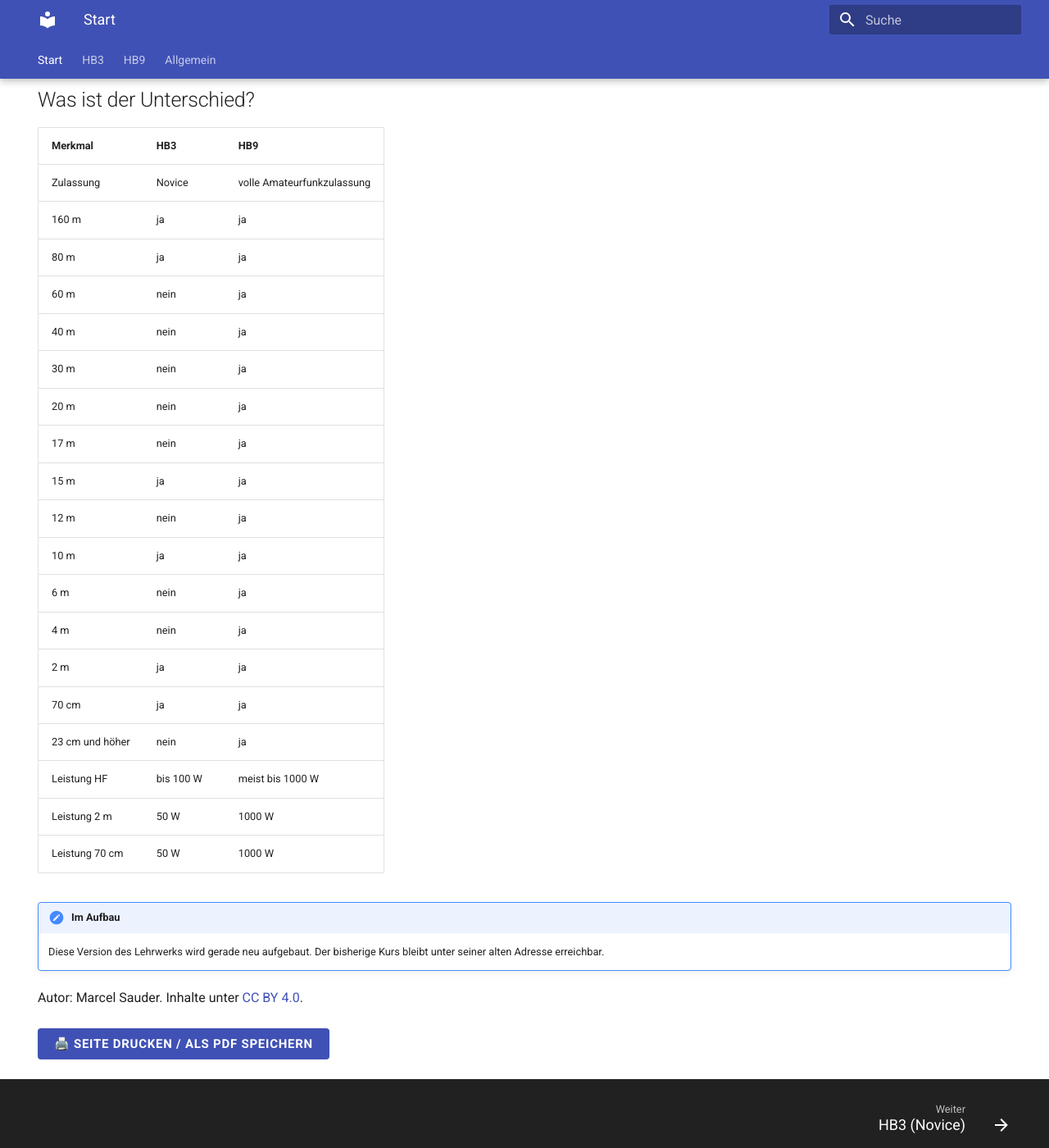
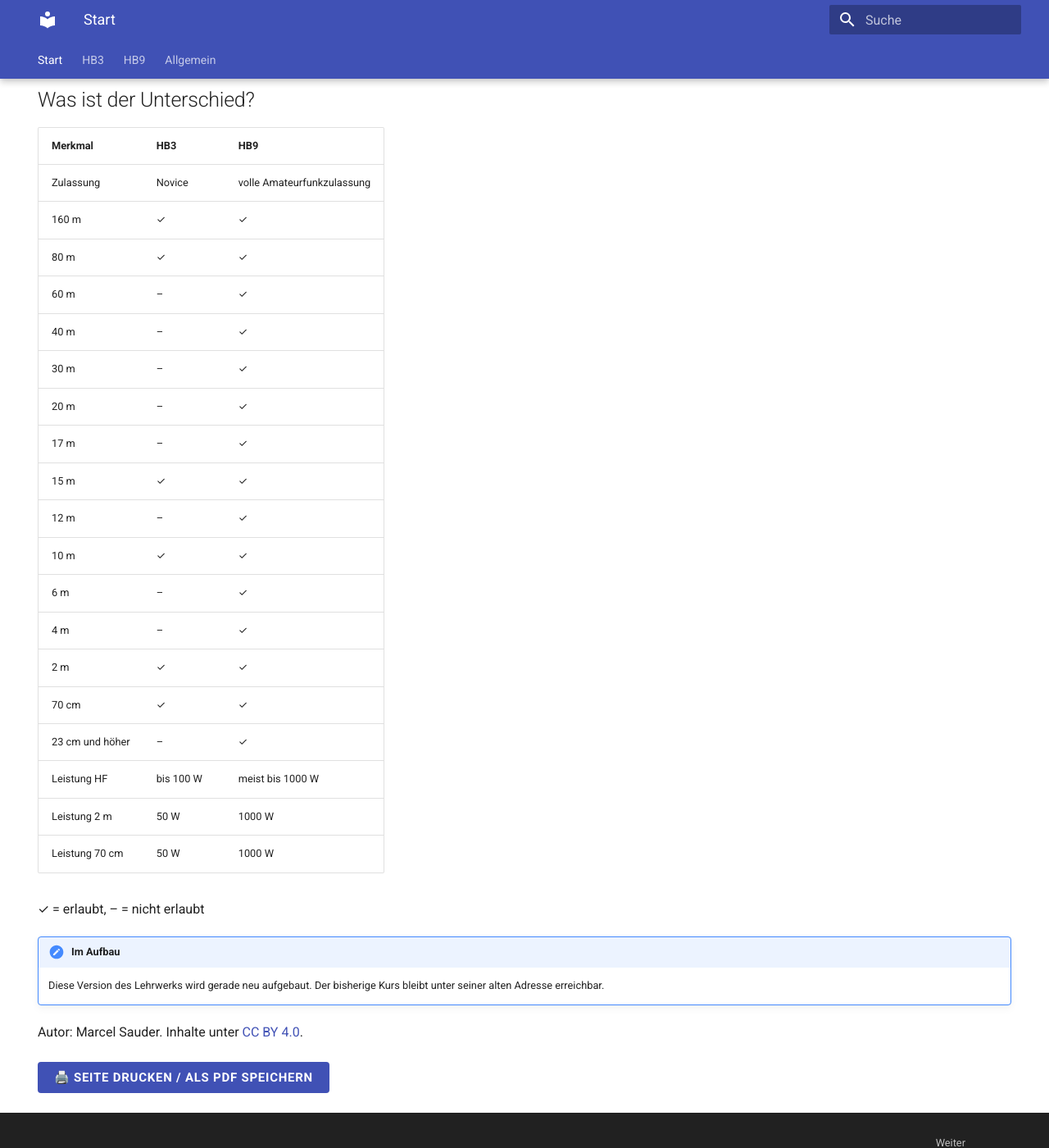
Before and after one commit to MaShaoDe/Amateurfunk-verstehen, an MkDocs documentation site: the page built from docs/index.md, in a window 1280 px wide and 1400 px high, scrolled down 501 px. Shown: the whole window at 82% size. Built offline with MkDocs 1.6.1 and Material for MkDocs 9.7.7, drawn with Linux system fonts in a browser that asks for light colours.

Commit message:
Vergleichstabelle: Häkchen und Strich statt Ja und Nein

```diff
--- a/snippets/vergleich-hb3-hb9.md
+++ b/snippets/vergleich-hb3-hb9.md
@@ -1,21 +1,23 @@
 | Merkmal | HB3 | HB9 |
 | --- | --- | --- |
 | Zulassung | Novice | volle Amateurfunkzulassung |
-| 160 m | ja | ja |
-| 80 m | ja | ja |
-| 60 m | nein | ja |
-| 40 m | nein | ja |
-| 30 m | nein | ja |
-| 20 m | nein | ja |
-| 17 m | nein | ja |
-| 15 m | ja | ja |
-| 12 m | nein | ja |
-| 10 m | ja | ja |
-| 6 m | nein | ja |
-| 4 m | nein | ja |
-| 2 m | ja | ja |
-| 70 cm | ja | ja |
-| 23 cm und höher | nein | ja |
+| 160 m | ✓ | ✓ |
+| 80 m | ✓ | ✓ |
+| 60 m | – | ✓ |
+| 40 m | – | ✓ |
+| 30 m | – | ✓ |
+| 20 m | – | ✓ |
+| 17 m | – | ✓ |
+| 15 m | ✓ | ✓ |
+| 12 m | – | ✓ |
+| 10 m | ✓ | ✓ |
+| 6 m | – | ✓ |
+| 4 m | – | ✓ |
+| 2 m | ✓ | ✓ |
+| 70 cm | ✓ | ✓ |
+| 23 cm und höher | – | ✓ |
 | Leistung HF | bis 100 W | meist bis 1000 W |
 | Leistung 2 m | 50 W | 1000 W |
 | Leistung 70 cm | 50 W | 1000 W |
+
+✓ = erlaubt, – = nicht erlaubt
```
